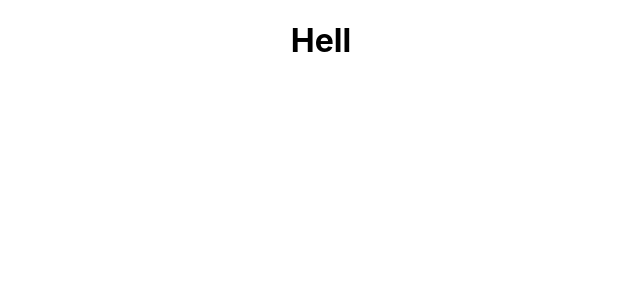
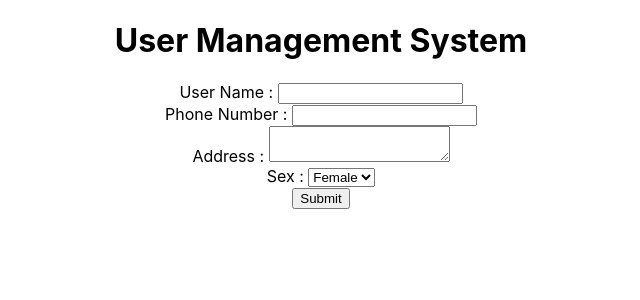
Before and after one commit to JohanPerera/react-user-management, a React (Create React App) app: page / in a window 1280 px wide. Shown: the top 300 px of the page, without its empty margins (319-959 px from the left). Built offline with nearby package versions, Linux system fonts and the light colour scheme.

Commit message:
form works

```diff
--- a/src/App.js
+++ b/src/App.js
@@ -1,9 +1,14 @@
 import './App.css';
+import Form from './components/Form';
 
 function App() {
+  // this.state = {
+  //   email:''
+  // }
   return (
     <div className="App" >
-      <h1> Hell </h1>
+      <h1> User Management System</h1>
+      <Form></Form>
     </div>
   );
 }
--- /dev/null
+++ b/src/components/Form.js
@@ -0,0 +1,72 @@
+import React, { Component } from "react";
+
+export class Form extends Component {
+    constructor(props) {
+        super(props)
+
+        this.state = {
+            username: '',
+            address: '',
+            phonenumber:'',
+            sex:'female'
+        }
+    }
+
+    handleUsernameChange = (event) => {
+        this.setState({
+            username: event.target.value
+        })
+    }
+
+    handleAddressChange = (event) => {
+        this.setState({
+            address:event.target.value
+        })
+    }
+
+    handlePhonenumberChange = (event) => {
+        this.setState({
+            phonenumber:event.target.value
+        })
+    }
+
+    handleSexChange = (event) => {
+        this.setState({
+            sex:event.target.value
+        })
+    }
+
+    handleSubmit = (event) =>{
+        alert(`${this.state.username}, ${this.state.address}, ${this.state.phonenumber}, ${this.state.sex}`)
+        event.preventDefault()
+    }
+    render() {
+        const {username,address,phonenumber,sex} = this.state
+        return (
+            <form onSubmit={this.handleSubmit}>
+                <div>
+                    <label>User Name : </label>
+                    <input type='text' value={username} onChange={this.handleUsernameChange}></input>
+                </div>
+                <div>
+                    <label>Phone Number : </label>
+                    <input type='text' value = {phonenumber} onChange={this.handlePhonenumberChange}></input>
+                </div>
+                <div>
+                    <label>Address : </label>
+                    <textarea value={address} onChange={this.handleAddressChange}></textarea>
+                </div>
+                <div>
+                    <label>Sex : </label>
+                    <select value={sex} onChange={this.handleSexChange}>
+                        <option value='male'>Male</option>
+                        <option value='female'>Female</option>
+                    </select>
+                </div>
+                <button type='submit'>Submit</button>
+            </form>
+        )
+    }
+}
+
+export default Form;
```
